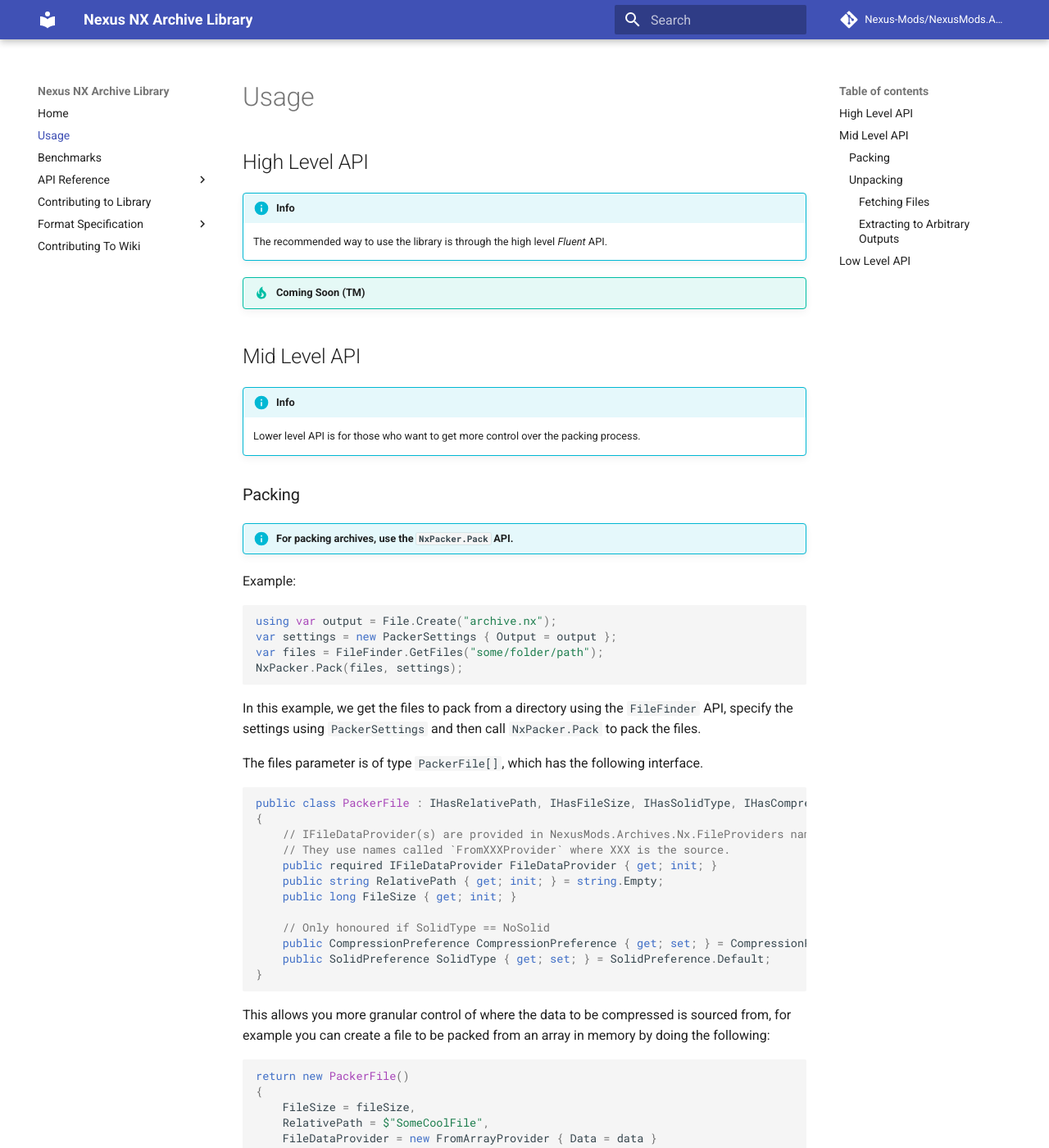
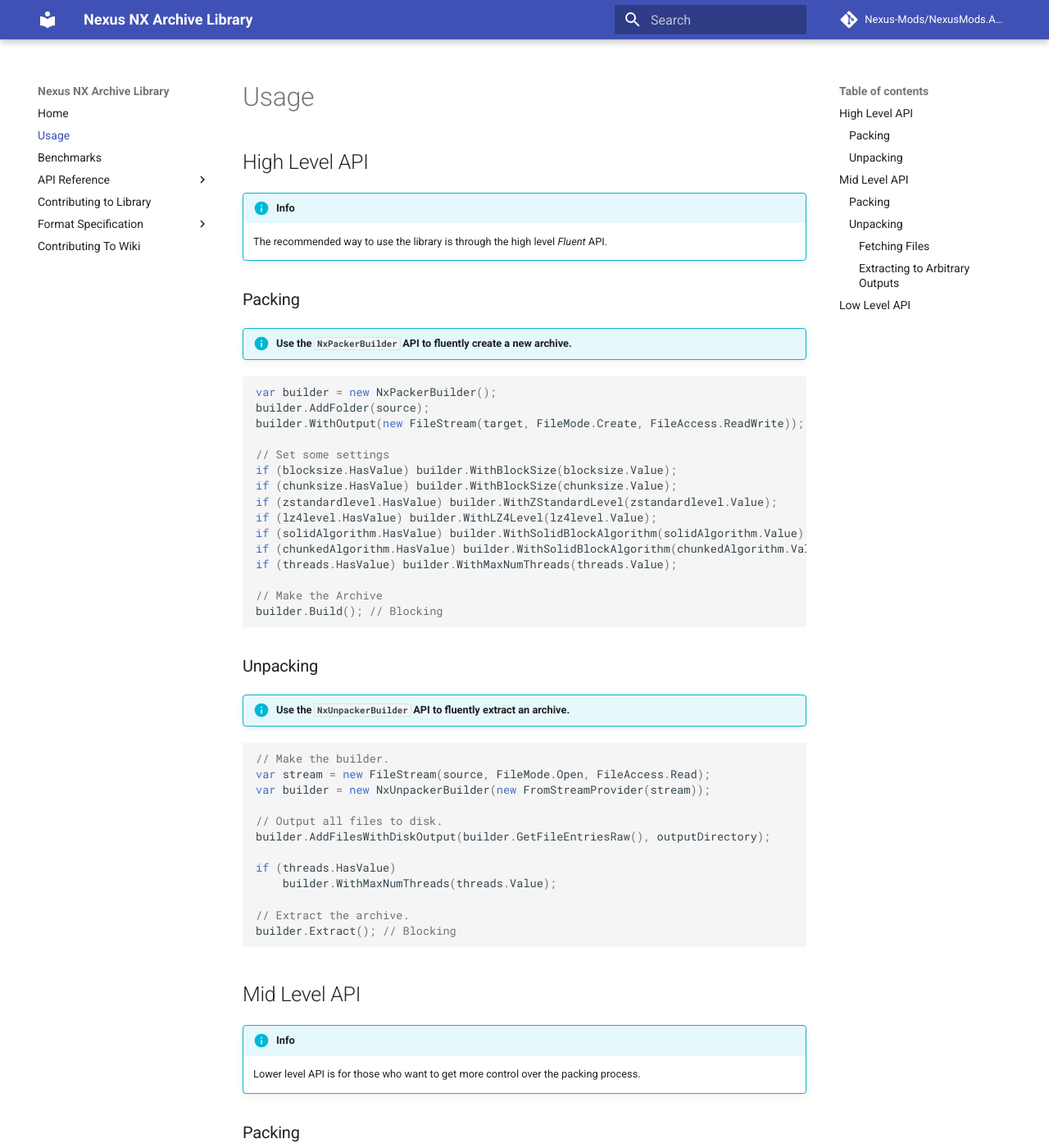
Before and after one commit to Nexus-Mods/NexusMods.Archives.Nx, an MkDocs documentation site: the page built from docs/Usage.md, in a window 1280 px wide and 1400 px high. Shown: the whole window at 82% size. Built offline with MkDocs 1.6.1 and Material for MkDocs 9.7.7, drawn with Linux system fonts in a browser that asks for light colours; comment, search, counter and statistics services are not loaded.

Commit message:
Added: Documentation for High Level API

````diff
--- a/docs/Usage.md
+++ b/docs/Usage.md
@@ -4,7 +4,46 @@
 
     The recommended way to use the library is through the high level *Fluent* API.
 
-!!! tip "Coming Soon (TM)"
+### Packing
+
+!!! info "Use the `NxPackerBuilder` API to fluently create a new archive."
+
+```csharp
+var builder = new NxPackerBuilder();
+builder.AddFolder(source);
+builder.WithOutput(new FileStream(target, FileMode.Create, FileAccess.ReadWrite));
+
+// Set some settings
+if (blocksize.HasValue) builder.WithBlockSize(blocksize.Value);
+if (chunksize.HasValue) builder.WithBlockSize(chunksize.Value);
+if (zstandardlevel.HasValue) builder.WithZStandardLevel(zstandardlevel.Value);
+if (lz4level.HasValue) builder.WithLZ4Level(lz4level.Value);
+if (solidAlgorithm.HasValue) builder.WithSolidBlockAlgorithm(solidAlgorithm.Value);
+if (chunkedAlgorithm.HasValue) builder.WithSolidBlockAlgorithm(chunkedAlgorithm.Value);
+if (threads.HasValue) builder.WithMaxNumThreads(threads.Value);
+
+// Make the Archive
+builder.Build(); // Blocking
+```
+
+### Unpacking
+
+!!! info "Use the `NxUnpackerBuilder` API to fluently extract an archive."
+
+```csharp
+// Make the builder.
+var stream = new FileStream(source, FileMode.Open, FileAccess.Read);
+var builder = new NxUnpackerBuilder(new FromStreamProvider(stream));
+
+// Output all files to disk.
+builder.AddFilesWithDiskOutput(builder.GetFileEntriesRaw(), outputDirectory);
+
+if (threads.HasValue)
+    builder.WithMaxNumThreads(threads.Value);
+
+// Extract the archive.
+builder.Extract(); // Blocking
+```
 
 ## Mid Level API
 
````
